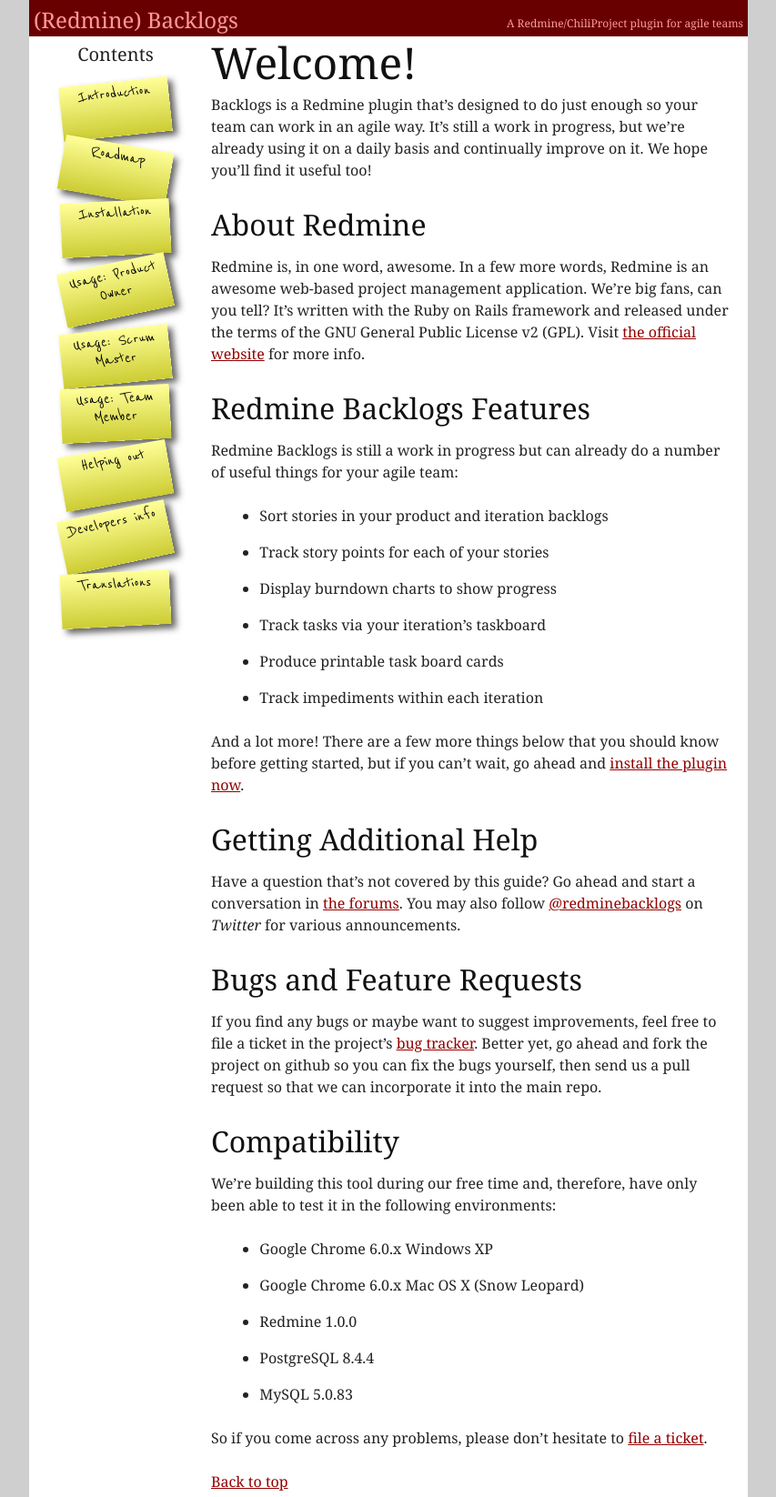
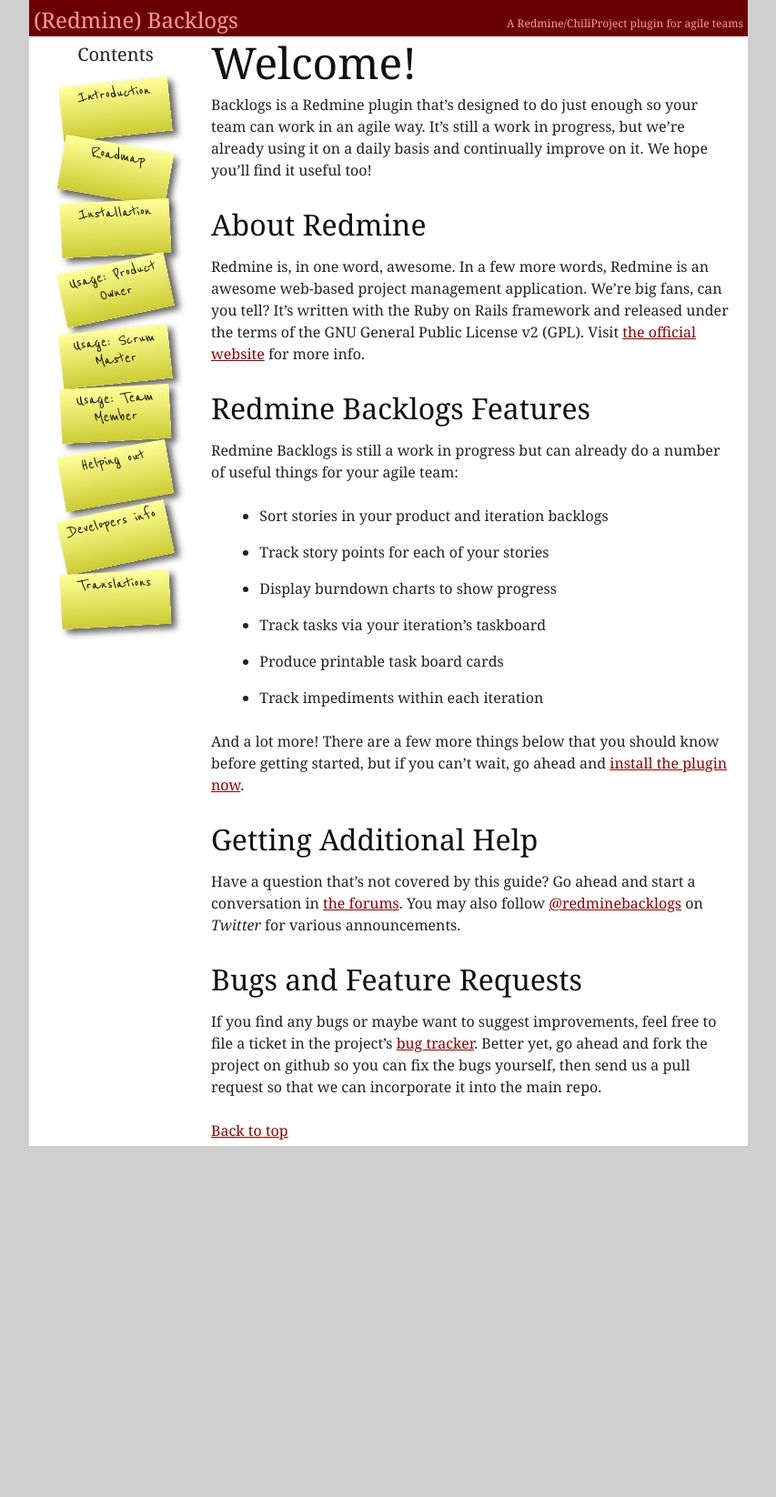
Before and after one commit to backlogs/www, a Jekyll site: the page built from _posts/en/2000-01-01-introduction.markdown, in a window 1280 px wide. Shown: the whole page at 91% size, without its empty margins (213-1066 px from the left). Built offline with Jekyll 4.4.1, drawn with Linux system fonts in a browser that asks for light colours; nearby versions of some CDN libraries; after the commit the page ends 1260 px from its top, so only the background shows below that.

Commit message:
Fixes redmine_backlogs#633

```diff
--- a/_posts/en/2000-01-01-introduction.markdown
+++ b/_posts/en/2000-01-01-introduction.markdown
@@ -36,16 +36,3 @@ start a conversation in [the forums](http://forum.redminebacklogs.net). You may
 ## Bugs and Feature Requests
 
 If you find any bugs or maybe want to suggest improvements, feel free to file a ticket in the project's [bug tracker](https://github.com/backlogs/redmine_backlogs/issues). Better yet, go ahead and fork the project on github so you can fix the bugs yourself, then send us a pull request so that we can incorporate it into the main repo.
-
-
-## Compatibility
-
-We're building this tool during our free time and, therefore, have only been able to test it in the following environments:
-
-* Google Chrome 6.0.x Windows XP
-* Google Chrome 6.0.x Mac OS X (Snow Leopard)
-* Redmine 1.0.0
-* PostgreSQL 8.4.4
-* MySQL 5.0.83
-
-So if you come across any problems, please don't hesitate to [file a ticket](https://github.com/backlogs/redmine_backlogs/issues).
```
